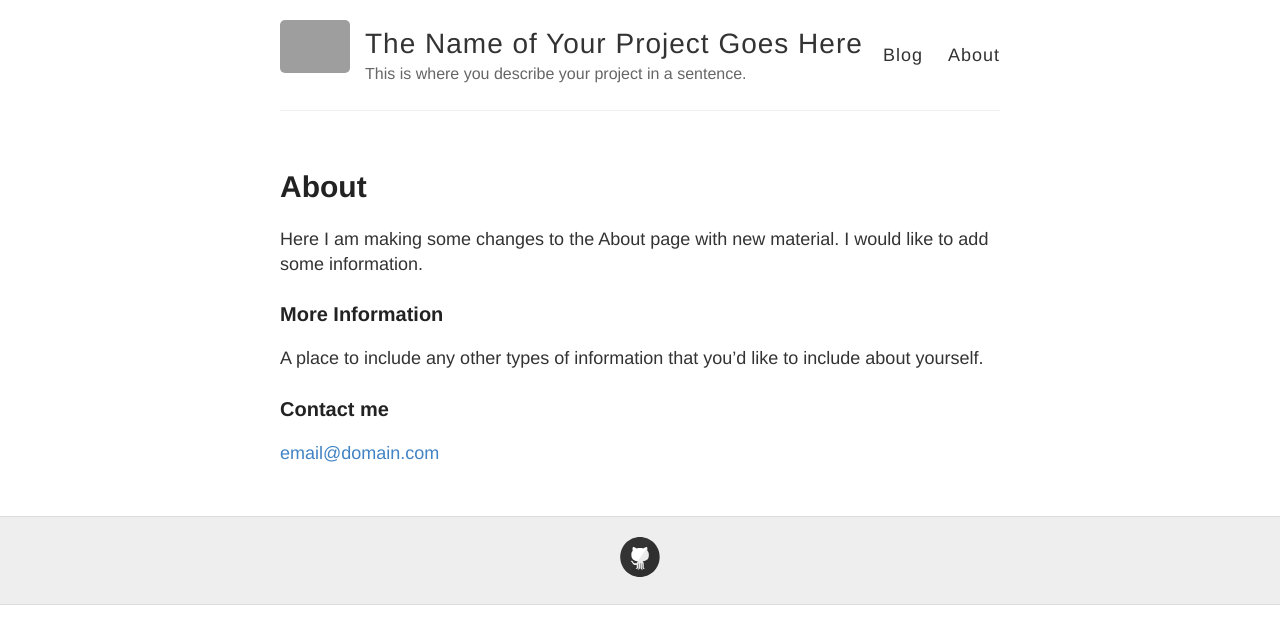
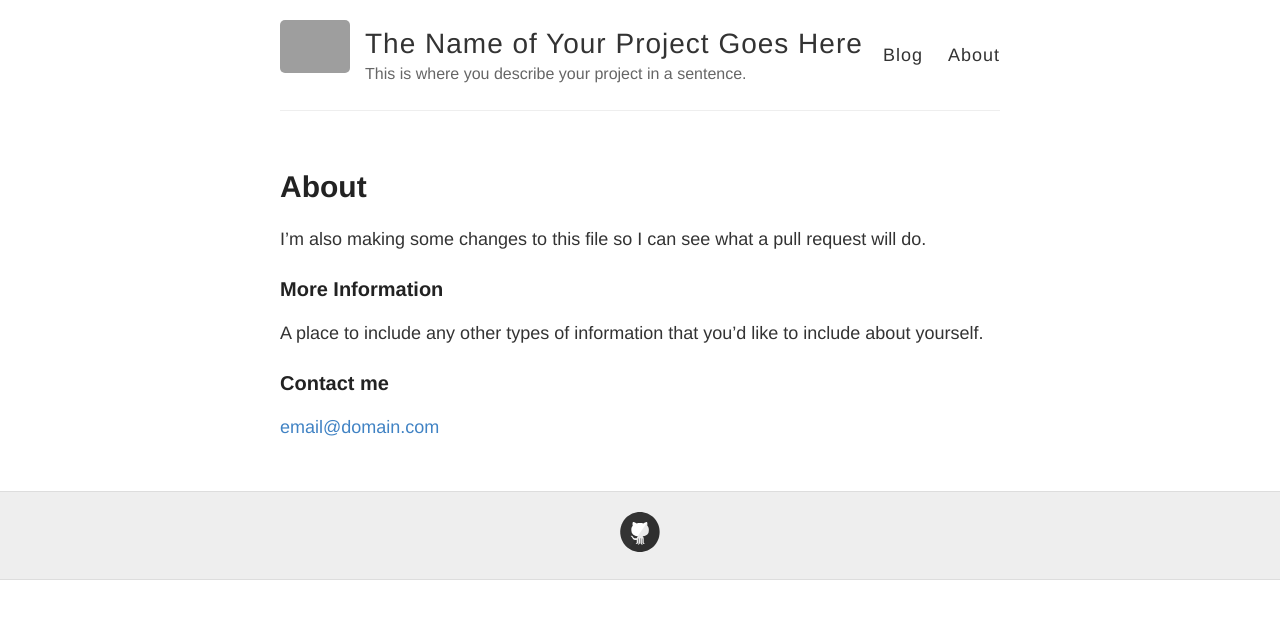
Before and after one commit to HUM-331-Princeton/course, a Jekyll site: the page built from about.md, in a window 1280 px wide. Shown: the top 644 px of the page. Built offline with Jekyll 4.4.1, drawn with Linux system fonts in a browser that asks for light colours; grey boxes are pictures that could not be loaded.

Commit message:
changed the about page

```diff
--- a/about.md
+++ b/about.md
@@ -4,7 +4,7 @@ title: About
 permalink: /about/
 ---
 
-Here I am making some changes to the About page with new material. I would like to add some information.
+I'm also making some changes to this file so I can see what a pull request will do.
 
 ### More Information
 
```
